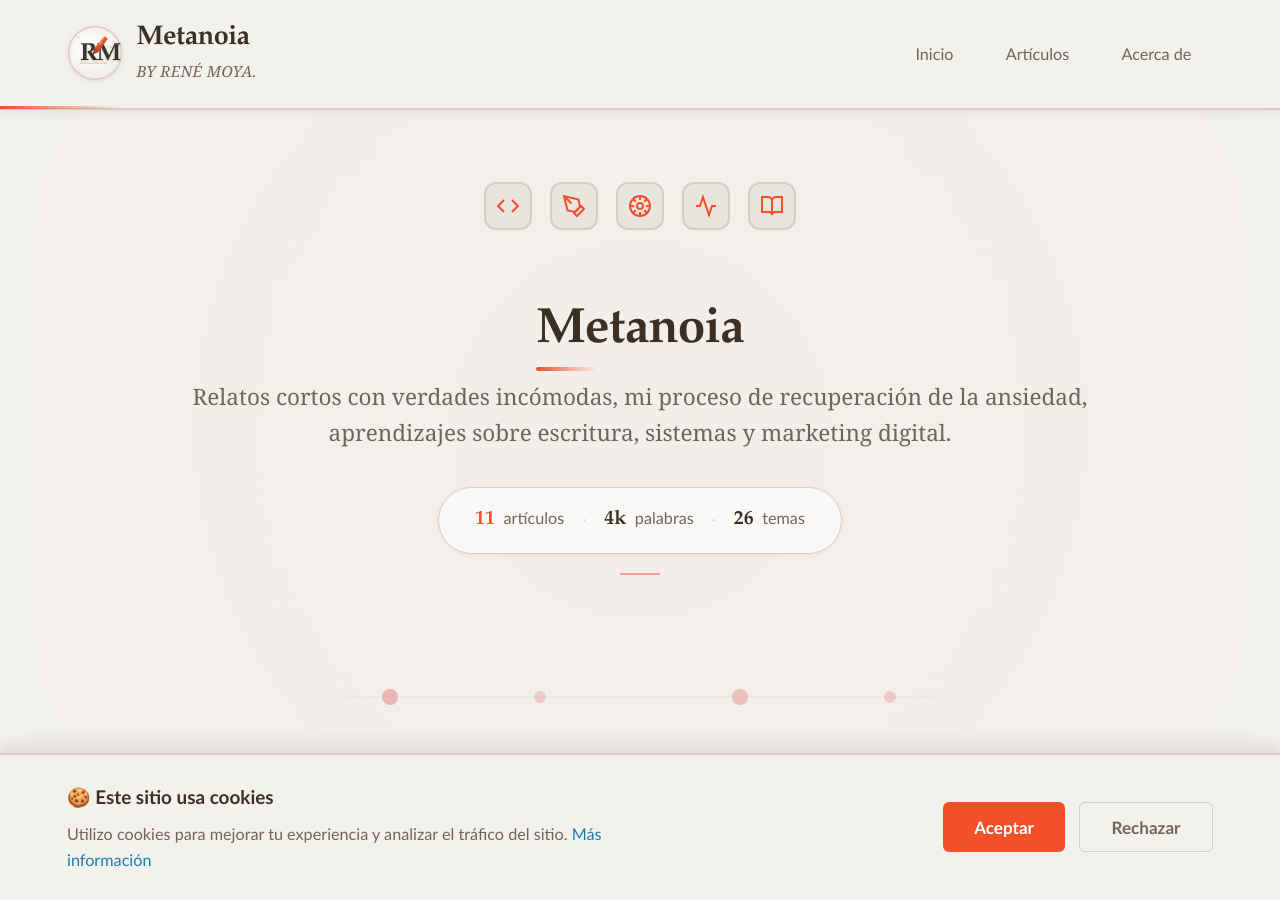
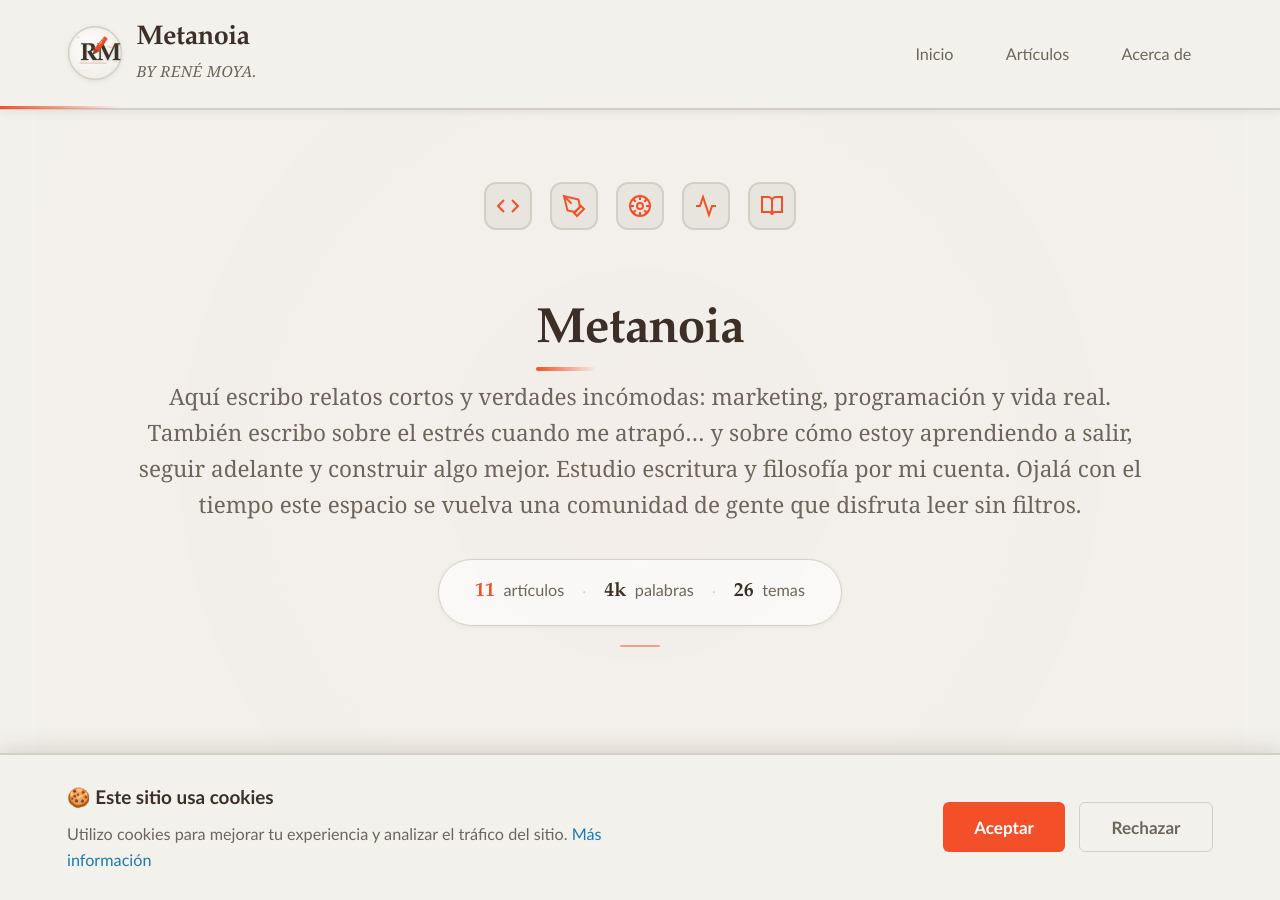
Before and after one commit to renedev0284-creator/renedev0284-creator.github.io, a Jekyll site: the page built from index.html, in a window 1280 px wide and 900 px high. Built offline with Jekyll 4.4.1, drawn with Linux system fonts in a browser that asks for light colours.

Commit message:
Mejorando el Hero

```diff
--- a/index.html
+++ b/index.html
@@ -48,7 +48,11 @@
 
     <h1>Metanoia</h1>
     <p class="lead">
-      Relatos cortos con verdades incómodas, mi proceso de recuperación de la ansiedad, aprendizajes sobre escritura, sistemas y marketing digital.
+      Aquí escribo relatos cortos y verdades incómodas: marketing, programación y vida real.
+También escribo sobre el estrés cuando me atrapó… y sobre cómo estoy aprendiendo a salir, seguir adelante y construir algo mejor.
+
+Estudio escritura y filosofía por mi cuenta.
+Ojalá con el tiempo este espacio se vuelva una comunidad de gente que disfruta leer sin filtros.
     </p>
     <!-- Estadísticas del blog -->
     {% include blog-stats.html %}
```
